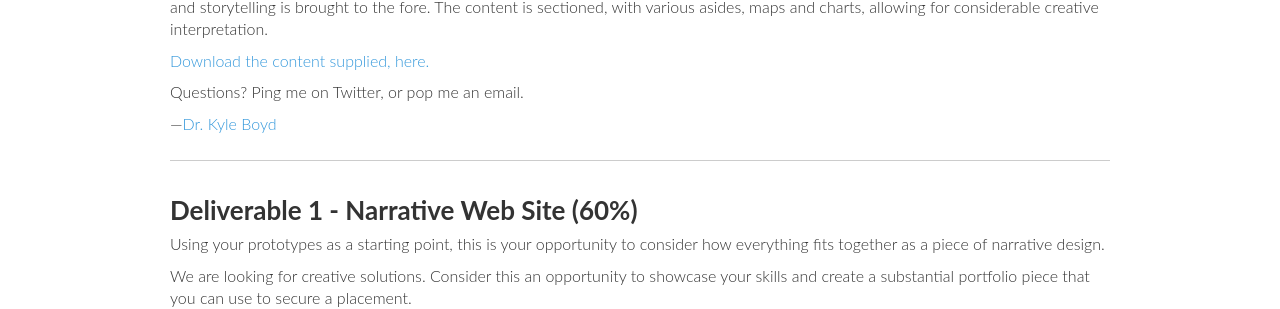
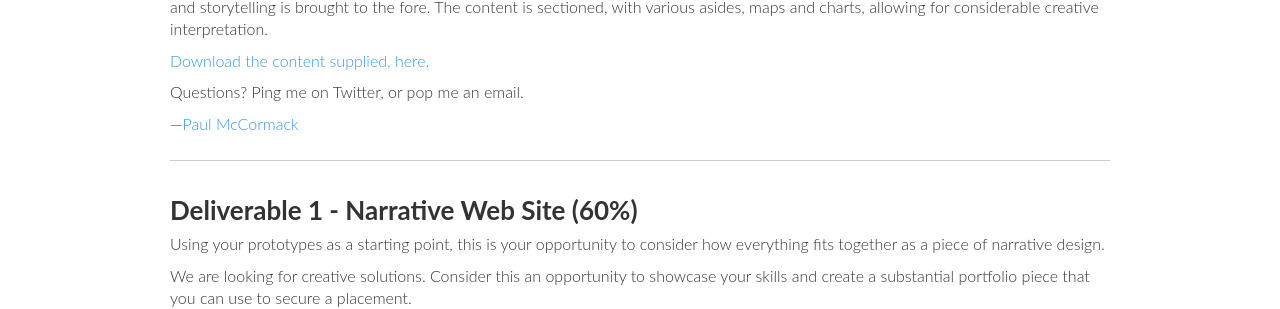
Before and after one commit to ixdbelfast/ixdbelfast.github.io, a Jekyll site: the page built from modules/IXD304/IXD304-Deliverables.md, in a window 1280 px wide and 900 px high, scrolled down 706 px. Shown: the part 146-455 px from the top of the window. Built offline with Jekyll 4.4.1, drawn with Linux system fonts in a browser that asks for light colours; our own code applies the rules of GitHub Pages for plain Markdown files.

Commit message:
Updating deliverables links

```diff
--- a/modules/IXD304/IXD304-Deliverables.md
+++ b/modules/IXD304/IXD304-Deliverables.md
@@ -14,7 +14,7 @@
 
 Questions? Ping me on Twitter, or pop me an email.
 
-—[Dr. Kyle Boyd](https://twitter.com/kylbyd)
+—[Paul McCormack](https://twitter.com/eleventhirty)
 
 
 ----
@@ -34,4 +34,4 @@
 
 We are expecting a number of Master-Apprentice Lessons, as detailed below. For each deliverable I’ve supplied links to content that you might find useful to enable you to deliver what is expected. These links will be added after we have covered them in the lectures.
 
-[Details of the Master Apprentice Lessons Here](https://github.com/ixdbelfast/ixdbelfast.github.io/blob/master/modules/IXD302/IXD302-Master-Apprentice-Responsive-Storytelling.md)
+[Details of the Master Apprentice Lessons Here](https://github.com/ixdbelfast/ixdbelfast.github.io/blob/master/modules/IXD304/IXD304-Master-Apprentice-Responsive-Storytelling.md)
```
